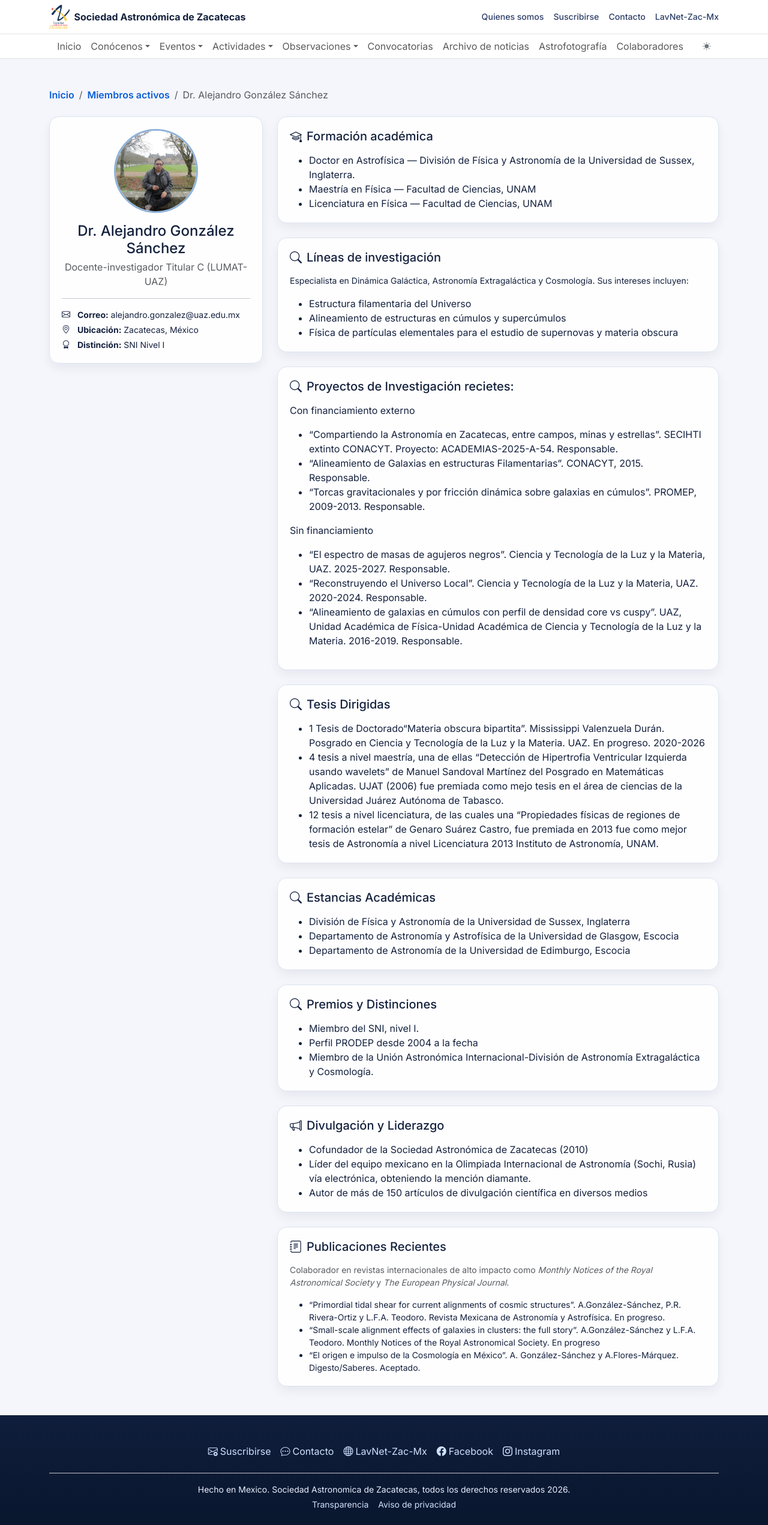
After one commit to Caalgato98Student/frontend-SAZ, a PHP site: page /pages/quienes-somos/miembros/alejandro-gonzalez-sanchez.php in a window 1280 px wide. The commit adds this page. Shown: the whole page at 60% size. Run offline with PHP 8.4, Linux system fonts and the light colour scheme.

Commit message:
Perfil profesional del Dr. Alejandro González: Integración de trayectoria académica, investigación y foto circular

```diff
--- a/assets/css/styles.css
+++ b/assets/css/styles.css
@@ -421,6 +421,19 @@ footer {
   color: #7da7cc;
 }
 
+/* Clase para la imagen real dentro del contenedor */
+.member-photo-img-lg {
+  width: 140px;
+  height: 140px;
+  border-radius: 50%;
+  object-fit: cover; /* Evita que la foto se deforme */
+  border: 3px solid #8fb3d9; /* Mismo color que tu placeholder para consistencia */
+}
+
+[data-bs-theme="dark"] .member-photo-img-lg {
+  border-color: #2a3a4e;
+}
+
 
 /* ─────────────────────────────────────────────────────────────
   18. CONVOCATORIAS ACTIVAS / INACTIVAS
--- /dev/null
+++ b/pages/quienes-somos/miembros/alejandro-gonzalez-sanchez.php
@@ -0,0 +1,150 @@
+<?php
+/**
+ * Perfil del Dr. Alejandro González Sánchez
+ */
+$pageTitle       = 'Dr. Alejandro González Sánchez — Sociedad Astronómica de Zacatecas';
+$pageDescription = 'Perfil del Dr. Alejandro González Sánchez, docente-investigador y cofundador de la SAZ.';
+$basePath        = '../../../';
+
+ob_start();
+?>
+
+<section class="py-5" aria-labelledby="perfil-nombre">
+  <div class="container">
+    <nav aria-label="breadcrumb" class="mb-4">
+      <ol class="breadcrumb">
+        <li class="breadcrumb-item"><a href="<?= $basePath ?>index.php" class="link-accent">Inicio</a></li>
+        <li class="breadcrumb-item"><a href="<?= $basePath ?>pages/quienes-somos/miembros-activos.php" class="link-accent">Miembros activos</a></li>
+        <li class="breadcrumb-item active" aria-current="page">Dr. Alejandro González Sánchez</li>
+      </ol>
+    </nav>
+
+    <div class="row g-4">
+      <article class="col-lg-4">
+        <div class="surface-card text-center">
+            <div class="mx-auto mb-3">
+            <?php
+            $fotoPath = 'assets/img/miembros/agonzalez.png';
+
+            if (file_exists($basePath . $fotoPath)): ?>
+                <img src="<?= $basePath . $fotoPath ?>"
+                    alt="Fotografía del <?= htmlspecialchars($m['nombre'] ?? 'Dr. Alejandro González Sánchez') ?>"
+                    class="member-photo-img-lg">
+            <?php else: ?>
+                <div class="member-photo-placeholder-lg mx-auto" aria-hidden="true">
+                <i class="bi bi-person-fill"></i>
+                </div>
+            <?php endif; ?>
+            </div>
+
+            <h1 id="perfil-nombre" class="h4 mb-1">Dr. Alejandro González Sánchez</h1>
+            <p class="text-muted mb-3">Docente-investigador Titular C (LUMAT-UAZ)</p>
+
+            <hr aria-hidden="true">
+
+            <div class="text-start small">
+                <p class="mb-1">
+                    <i class="bi bi-envelope me-2" aria-hidden="true"></i>
+                    <strong>Correo:</strong> alejandro.gonzalez@uaz.edu.mx
+                </p>
+                <p class="mb-1">
+                    <i class="bi bi-geo-alt me-2" aria-hidden="true"></i>
+                    <strong>Ubicación:</strong> Zacatecas, México
+                </p>
+                <p class="mb-0">
+                    <i class="bi bi-award me-2" aria-hidden="true"></i>
+                    <strong>Distinción:</strong> SNI Nivel I
+                </p>
+            </div>
+        </div>
+      </article>
+
+      <div class="col-lg-8">
+        <section class="surface-card mb-4" aria-labelledby="header-formacion">
+          <h2 id="header-formacion" class="h5 mb-3"><i class="bi bi-mortarboard me-2" aria-hidden="true"></i>Formación académica</h2>
+          <ul class="mb-0">
+            <li>Doctor en Astrofísica — División de Física y Astronomía de la Universidad de Sussex, Inglaterra.</li>
+            <li>Maestría en Física — Facultad de Ciencias, UNAM</li>
+            <li>Licenciatura en Física — Facultad de Ciencias, UNAM</li>
+          </ul>
+        </section>
+
+        <section class="surface-card mb-4" aria-labelledby="header-investigacion">
+          <h2 id="header-investigacion" class="h5 mb-3"><i class="bi bi-search me-2" aria-hidden="true"></i>Líneas de investigación</h2>
+          <p class="small mb-3">Especialista en Dinámica Galáctica, Astronomía Extragaláctica y Cosmología. Sus intereses incluyen:</p>
+          <ul class="mb-0">
+            <li>Estructura filamentaria del Universo</li>
+            <li>Alineamiento de estructuras en cúmulos y supercúmulos</li>
+            <li>Física de partículas elementales para el estudio de supernovas y materia obscura</li>
+          </ul>
+        </section>
+
+        <section class="surface-card mb-4" aria-labelledby="header-investigacion">
+          <h2 id="header-investigacion" class="h5 mb-3"><i class="bi bi-search me-2" aria-hidden="true"></i>Proyectos de Investigación recietes:</h2>
+        <p>Con financiamiento externo
+          <ul class="mb-0">
+            <li>“Compartiendo la Astronomía en Zacatecas, entre campos, minas y estrellas”. SECIHTI extinto CONACYT. Proyecto: ACADEMIAS-2025-A-54. Responsable.</li>
+            <li>“Alineamiento de Galaxias en estructuras Filamentarias”. CONACYT, 2015. Responsable.</li>
+            <li>“Torcas gravitacionales y por fricción dinámica sobre galaxias en cúmulos”. PROMEP, 2009-2013. Responsable.</li>
+          </ul></p>
+        <p>Sin financiamiento
+          <ul class="mb-0">
+            <li>“El espectro de masas de agujeros negros”. Ciencia y Tecnología de la Luz y la Materia, UAZ. 2025-2027. Responsable.</li>
+            <li>“Reconstruyendo el Universo Local”. Ciencia y Tecnología de la Luz y la Materia, UAZ. 2020-2024. Responsable.</li>
+            <li>“Alineamiento de galaxias en cúmulos con perfil de densidad core vs cuspy”. UAZ, Unidad Académica de Física-Unidad Académica de Ciencia y Tecnología de la Luz y la Materia. 2016-2019. Responsable.</li>
+          </ul></p>
+        </section>
+
+        <section class="surface-card mb-4" aria-labelledby="header-investigacion">
+          <h2 id="header-investigacion" class="h5 mb-3"><i class="bi bi-search me-2" aria-hidden="true"></i>Tesis Dirigidas</h2>
+          <ul class="mb-0">
+            <li>1 Tesis de Doctorado“Materia obscura bipartita”. Mississippi Valenzuela Durán. Posgrado en Ciencia y Tecnología de la Luz y la Materia. UAZ. En progreso. 2020-2026</li>
+            <li>4 tesis a nivel maestría, una de ellas “Detección de Hipertrofia Ventricular Izquierda usando wavelets” de Manuel Sandoval Martínez del Posgrado en Matemáticas Aplicadas. UJAT (2006) fue premiada como mejo tesis en el área de ciencias de la Universidad Juárez Autónoma de Tabasco.</li>
+            <li>12 tesis a nivel licenciatura, de las cuales una “Propiedades físicas de regiones de formación estelar” de Genaro Suárez Castro, fue premiada en 2013 fue como mejor tesis de Astronomía a nivel Licenciatura 2013 Instituto de Astronomía, UNAM.</li>
+          </ul>
+        </section>
+
+        <section class="surface-card mb-4" aria-labelledby="header-investigacion">
+          <h2 id="header-investigacion" class="h5 mb-3"><i class="bi bi-search me-2" aria-hidden="true"></i>Estancias Académicas</h2>
+          <ul class="mb-0">
+            <li>División de Física y Astronomía de la Universidad de Sussex, Inglaterra</li>
+            <li>Departamento de Astronomía y Astrofísica de la Universidad de Glasgow, Escocia</li>
+            <li>Departamento de Astronomía de la Universidad de Edimburgo, Escocia</li>
+          </ul>
+        </section>
+
+        <section class="surface-card mb-4" aria-labelledby="header-investigacion">
+          <h2 id="header-investigacion" class="h5 mb-3"><i class="bi bi-search me-2" aria-hidden="true"></i>Premios y Distinciones</h2>
+          <ul class="mb-0">
+            <li>Miembro del SNI, nivel I.</li>
+            <li>Perfil PRODEP desde 2004 a la fecha</li>
+            <li>Miembro de la Unión Astronómica Internacional-División de Astronomía Extragaláctica y Cosmología.</li>
+          </ul>
+        </section>
+
+        <section class="surface-card mb-4" aria-labelledby="header-divulgacion">
+          <h2 id="header-divulgacion" class="h5 mb-3"><i class="bi bi-megaphone me-2" aria-hidden="true"></i>Divulgación y Liderazgo</h2>
+          <ul class="mb-0">
+            <li>Cofundador de la Sociedad Astronómica de Zacatecas (2010) </li>
+            <li>Líder del equipo mexicano en la Olimpiada Internacional de Astronomía (Sochi, Rusia) vía electrónica, obteniendo la mención diamante.</li>
+            <li>Autor de más de 150 artículos de divulgación científica en diversos medios</li>
+          </ul>
+        </section>
+
+        <section class="surface-card" aria-labelledby="header-publicaciones">
+          <h2 id="header-publicaciones" class="h5 mb-3"><i class="bi bi-journal-text me-2" aria-hidden="true"></i>Publicaciones Recientes</h2>
+          <p class="small text-muted mb-3">Colaborador en revistas internacionales de alto impacto como <em>Monthly Notices of the Royal Astronomical Society</em> y <em>The European Physical Journal</em>.</p>
+          <ul class="small mb-0">
+            <li>“Primordial tidal shear for current alignments of cosmic structures”. A.González-Sánchez, P.R. Rivera-Ortiz y L.F.A. Teodoro. Revista Mexicana de Astronomía y Astrofísica. En progreso.</li>
+            <li>“Small-scale alignment effects of galaxies in clusters: the full story”. A.González-Sánchez y L.F.A. Teodoro. Monthly Notices of the Royal Astronomical Society. En progreso</li>
+            <li>“El origen e impulso de la Cosmología en México”. A. González-Sánchez y A.Flores-Márquez. Digesto/Saberes. Aceptado.</li>
+          </ul>
+        </section>
+      </div>
+    </div>
+  </div>
+</section>
+
+<?php
+$content = ob_get_clean();
+include __DIR__ . '/../../../base.php';
```
Also changed, not shown: pages/quienes-somos/mesa-directiva.php (+8 -16 lines), pages/quienes-somos/miembros-activos.php (+34 -48 lines), assets/img/miembros/agonzalez.png (added), pages/quienes-somos/miembros/ejemplo.php (renamed from pages/quienes-somos/miembros/ejemplo-miembro.php).
